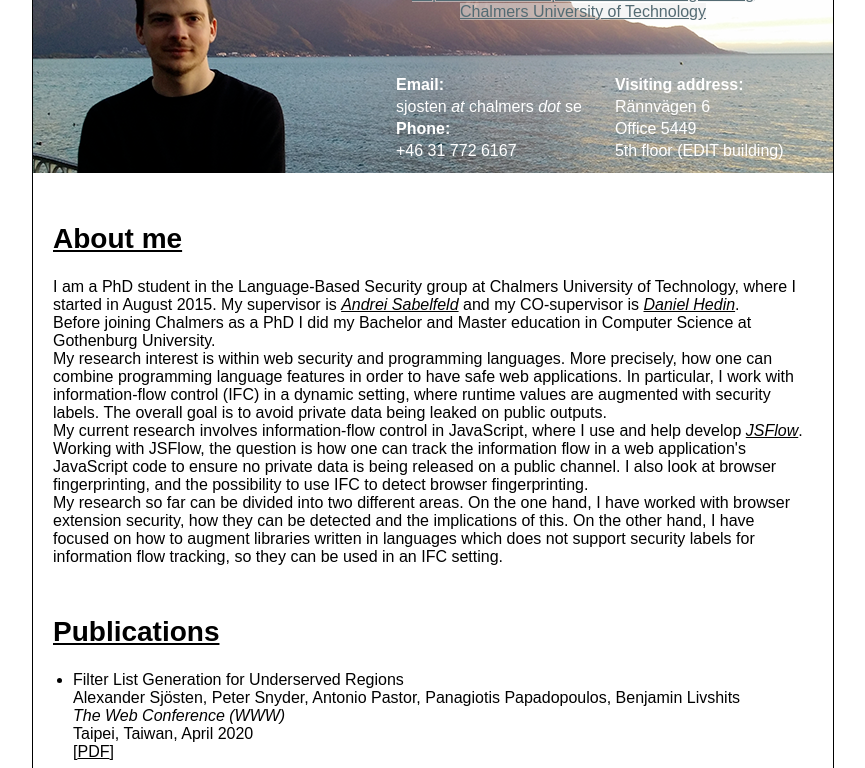
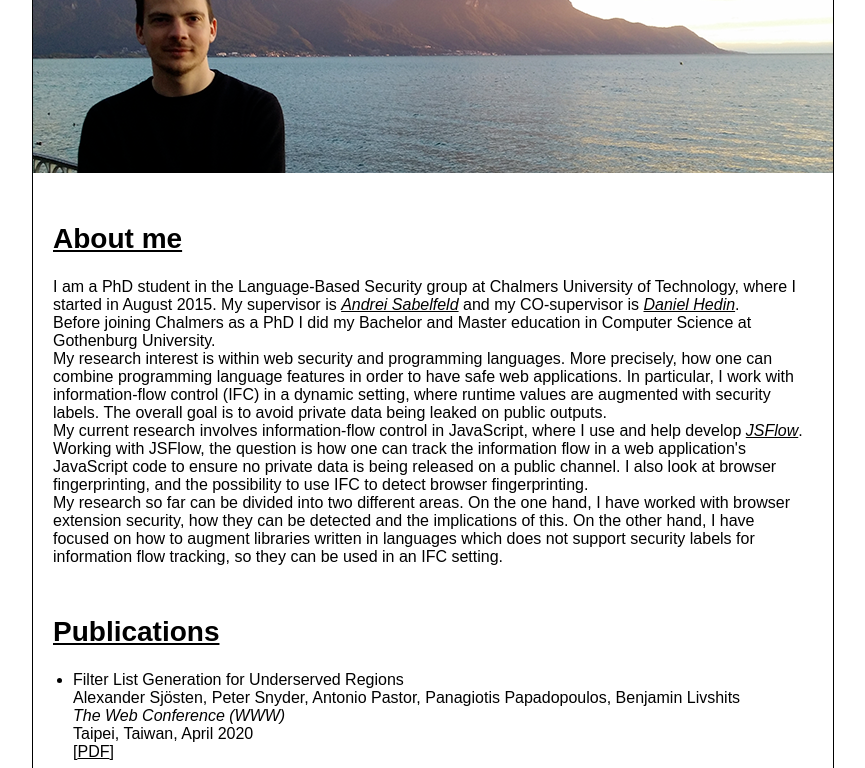
Before and after one commit to alexandersjosten/alexandersjosten.github.io, a plain HTML site: page index.html in a window 1280 px wide. Shown: the part 98-866 px from the top of the page, without its empty margins (207-1072 px from the left). Drawn offline with Linux system fonts and the light colour scheme.

Commit message:
added phd thesis

```diff
--- a/index.html
+++ b/index.html
@@ -10,31 +10,31 @@
       <div class="contactContainer">
         <div class="headerInfo">
           <h1>Alexander Sj&#xF6;sten</h1>
-          <a class="chalmersInfo" href="http://www.chalmers.se/en/departments/cse/">Department of Computer Science & Engineering</a>
-          <br>
-          <a class="chalmersInfo" href="http://www.chalmers.se/en/">Chalmers University of Technology</a>
-          <br>
-          <br>
-        </div>
-        <div class="contact">
-          <table>
-            <tr>
-              <td><b>Email:</b></td>
-              <td class="extraSpace"><b>Visiting address:</b></td>
-            </tr>
-            <tr>
-              <td>sjosten <i>at</i> chalmers <i>dot</i> se</td>
-              <td class="extraSpace">R&#xE4;nnv&#xE4;gen 6</td>
-            </tr>
-            <tr>
-              <td><b>Phone:</b></td>
-              <td class="extraSpace">Office 5449</td>
-            </tr>
-            <tr>
-              <td>+46 31 772 6167</td>
-              <td class="extraSpace">5th floor (EDIT building)</td>
-            </tr>
-          </table>
+        <!--   <a class="chalmersInfo" href="http://www.chalmers.se/en/departments/cse/">Department of Computer Science & Engineering</a> -->
+        <!--   <br> -->
+        <!--   <a class="chalmersInfo" href="http://www.chalmers.se/en/">Chalmers University of Technology</a> -->
+        <!--   <br> -->
+        <!--   <br> -->
+        <!-- </div> -->
+        <!-- <div class="contact"> -->
+        <!--   <table> -->
+        <!--     <tr> -->
+        <!--       <td><b>Email:</b></td> -->
+        <!--       <td class="extraSpace"><b>Visiting address:</b></td> -->
+        <!--     </tr> -->
+        <!--     <tr> -->
+        <!--       <td>sjosten <i>at</i> chalmers <i>dot</i> se</td> -->
+        <!--       <td class="extraSpace">R&#xE4;nnv&#xE4;gen 6</td> -->
+        <!--     </tr> -->
+        <!--     <tr> -->
+        <!--       <td><b>Phone:</b></td> -->
+        <!--       <td class="extraSpace">Office 5449</td> -->
+        <!--     </tr> -->
+        <!--     <tr> -->
+        <!--       <td>+46 31 772 6167</td> -->
+        <!--       <td class="extraSpace">5th floor (EDIT building)</td> -->
+        <!--     </tr> -->
+        <!--   </table> -->
         </div>
       </div>
 
@@ -144,6 +144,11 @@
       <h3>Theses</h3>
       <ul>
         <li>
+          <a href="/theses/phd.pdf">Information Flow for Web Security and Privacy</a>
+          <br>
+          PhD thesis, 2020
+        </li>
+        <li>
           <a href="/theses/licentiate.pdf">Guarding the Boundary: Information Flow Tracking in the Presence of Libraries</a>
           <br>
           Licentiate thesis, 2018
```
Also changed, not shown: 1 other file.
